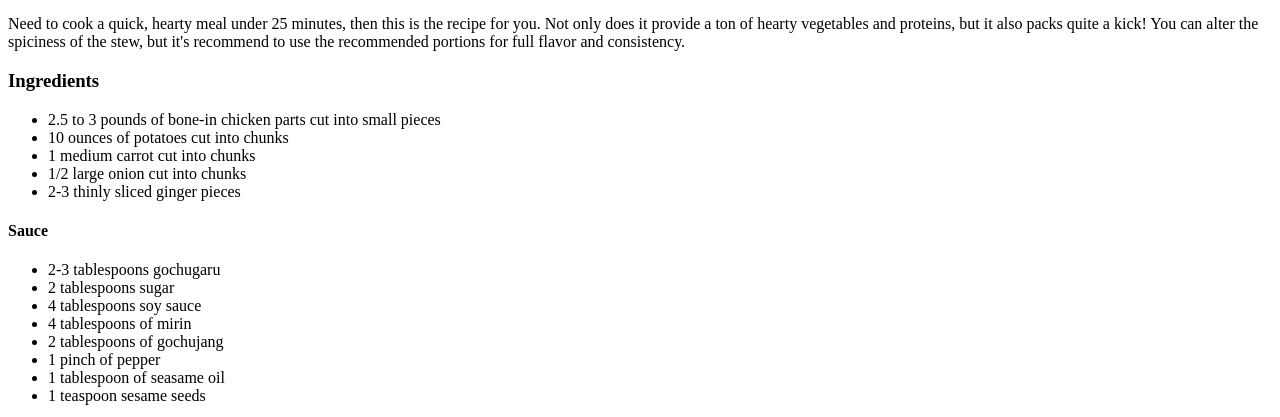
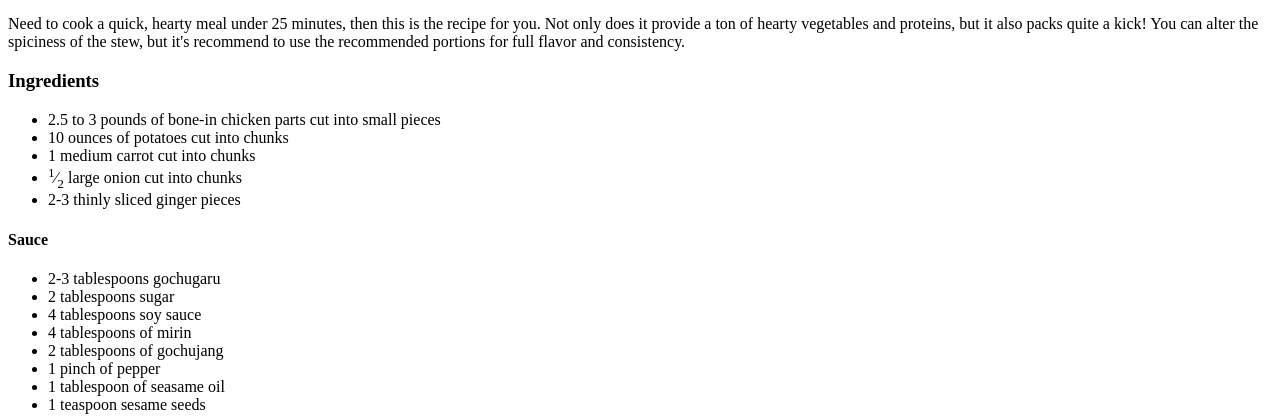
Before and after one commit to ace522/odin-recipes, a plain HTML site: page recipes/spicychicken.html in a window 1280 px wide. Shown: the part 428-845 px from the top of the page. Drawn offline with Linux system fonts and the light colour scheme.

Commit message:
Added fraction line to 1/2 large onion

```diff
--- a/recipes/spicychicken.html
+++ b/recipes/spicychicken.html
@@ -18,7 +18,7 @@
         <LI>2.5 to 3 pounds of bone-in chicken parts cut into small pieces</LI>
         <LI>10 ounces of potatoes cut into chunks</LI>
         <LI>1 medium carrot cut into chunks</LI>
-        <LI>1/2 large onion cut into chunks</LI>
+        <LI><sup>1</sup>&frasl;<sub>2</sub> large onion cut into chunks</LI>
         <LI>2-3 thinly sliced ginger pieces</LI>
     </UL>
     <h4>Sauce</h4>
```
